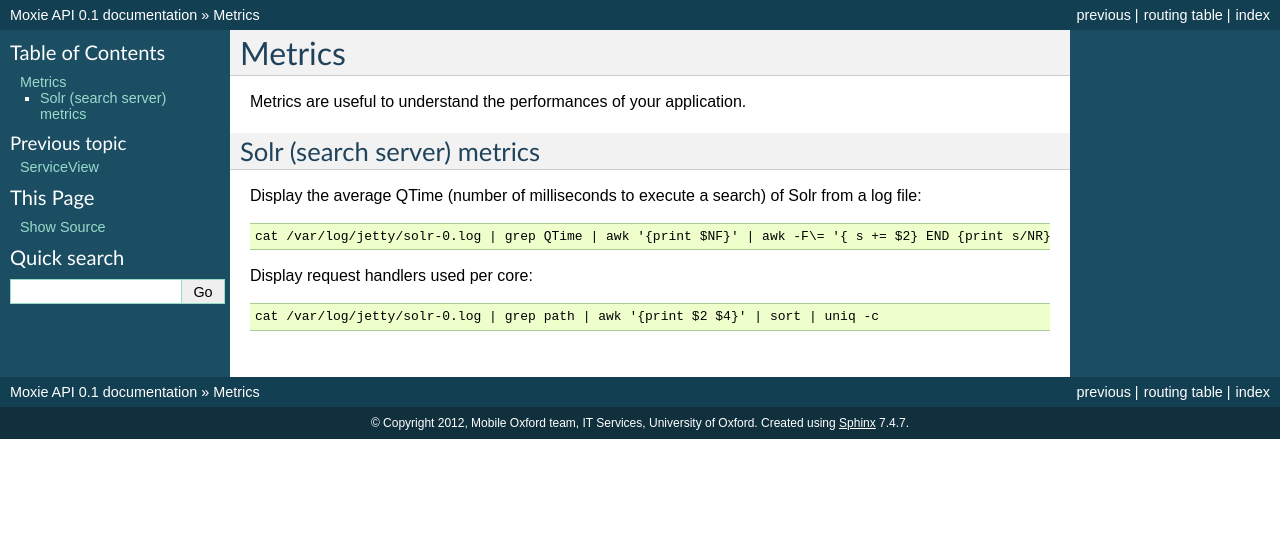
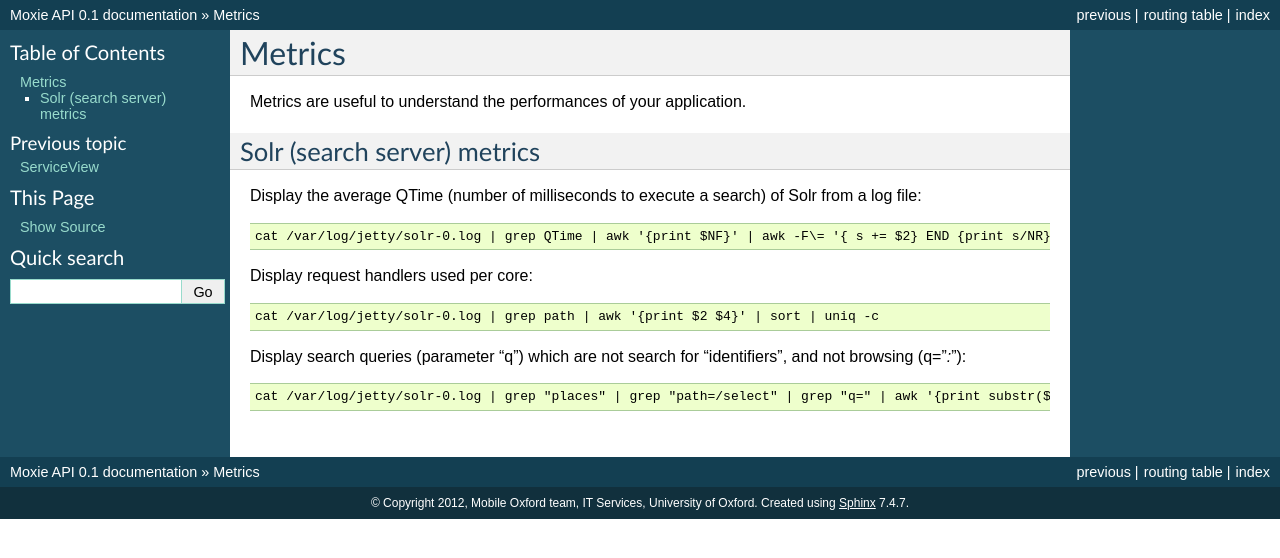
Before and after one commit to martinfilliau/moxie, a Sphinx documentation site: the page built from docs/source/developer/metrics.rst, in a window 1280 px wide. Shown: the top 558 px of the page. Built offline with Sphinx 7.4.7, drawn with Linux system fonts in a browser that asks for light colours.

Commit message:
Added example grep/awk query to analyse Solr logs.

```diff
--- a/docs/source/developer/metrics.rst
+++ b/docs/source/developer/metrics.rst
@@ -17,3 +17,9 @@ Display request handlers used per core:
 .. code-block:: none
 
     cat /var/log/jetty/solr-0.log | grep path | awk '{print $2 $4}' | sort | uniq -c
+
+Display search queries (parameter "q") which are not search for "identifiers", and not browsing (q="*:*"):
+
+.. code-block:: none
+
+	cat /var/log/jetty/solr-0.log | grep "places" | grep "path=/select" | grep "q=" | awk '{print substr($5,index($5,"q=")+2)}' | grep -v "identifiers" | grep -v "*:*"
```
